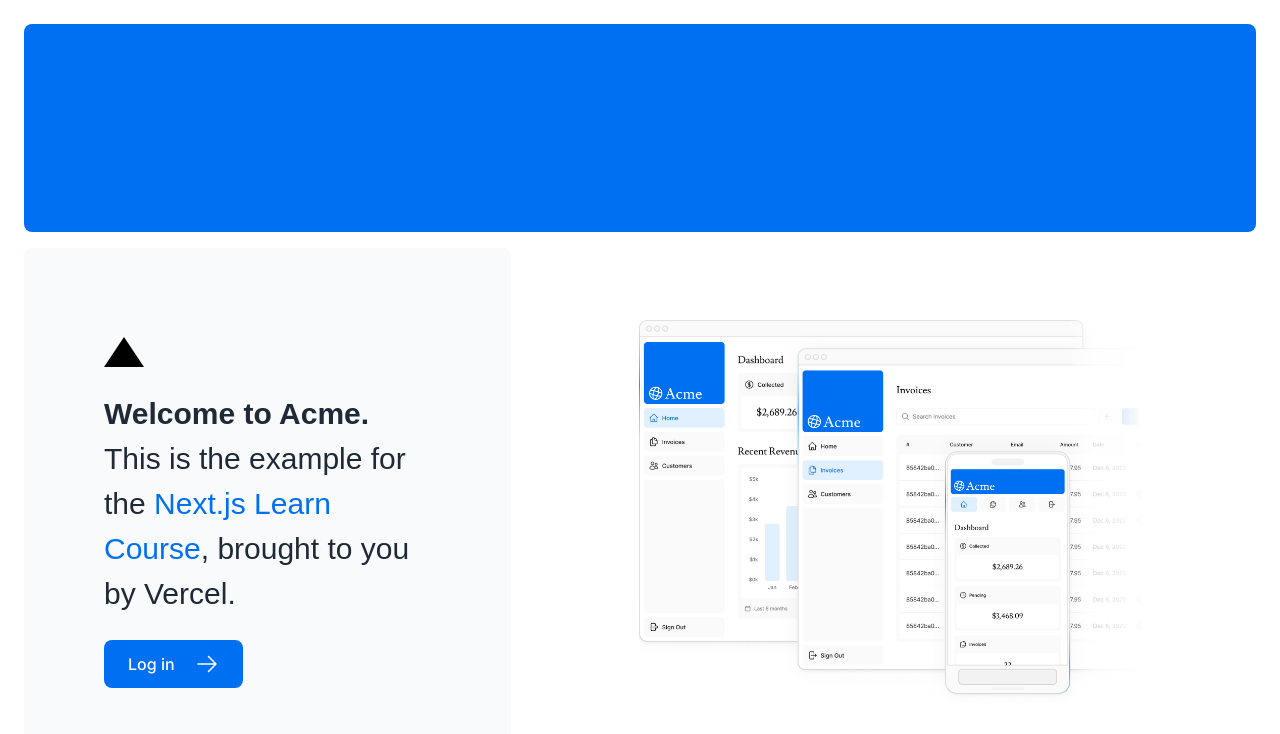
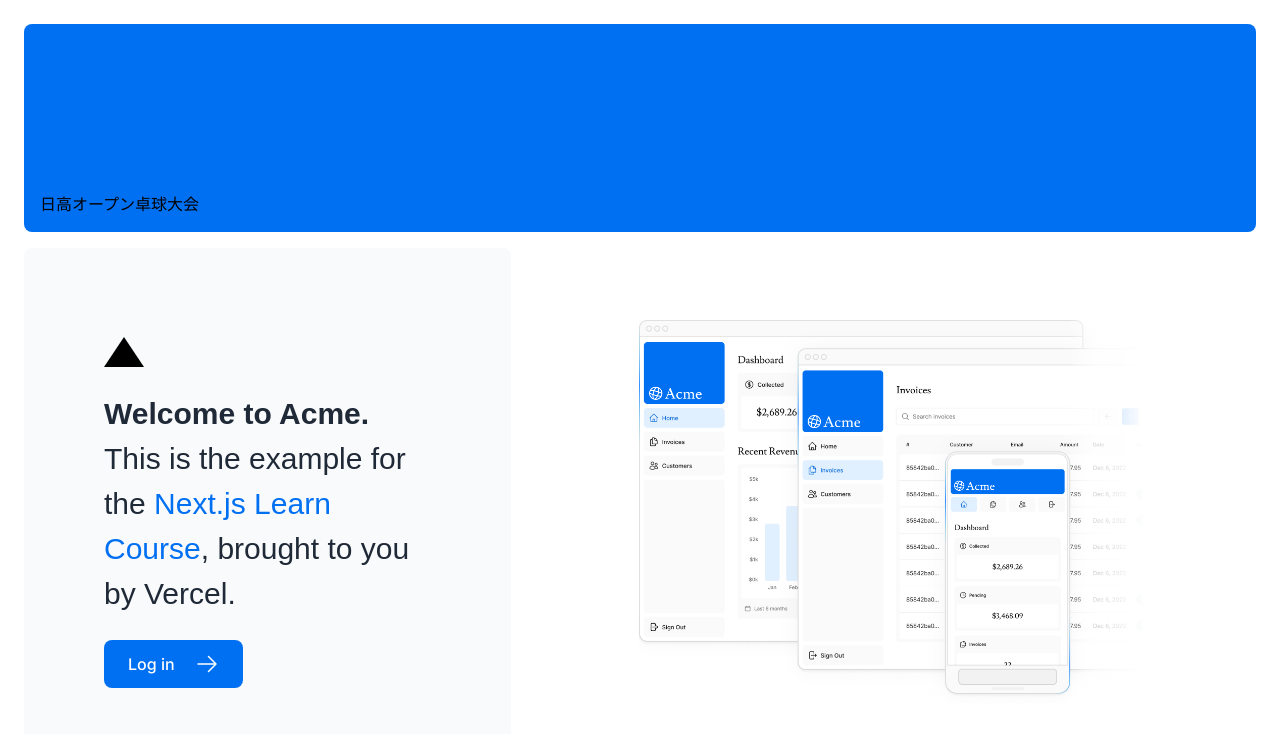
Before and after one commit to mkApproach/nextjs-reception, a Next.js app: page / in a window 1280 px wide. Shown: the top 734 px of the page. Built offline with nearby package versions, Linux system fonts and the light colour scheme; a web font is replaced by a local one.

Commit message:
firstCommit

```diff
--- a/app/login/page.tsx
+++ b/app/login/page.tsx
@@ -7,7 +7,7 @@ export default function LoginPage() {
       <div className="relative mx-auto flex w-full max-w-[400px] flex-col space-y-2.5 p-4 md:-mt-32">
         <div className="flex h-20 w-full items-end rounded-lg bg-blue-500 p-3 md:h-36">
           <div className="w-32 text-white md:w-36">
-           {/* <AcmeLogo />*/}
+           {'日高オープン卓球大会'}
           </div>
         </div>
         <LoginForm />
--- a/app/page.tsx
+++ b/app/page.tsx
@@ -10,7 +10,7 @@ export default function Page() {
   return (
     <main className="flex min-h-screen flex-col p-6">
       <div className="flex h-20 shrink-0 items-end rounded-lg bg-blue-500 p-4 md:h-52">
-        { /*<AcmeLogo />*/ }
+        { '日高オープン卓球大会' }
       </div>
 
       <div className="mt-4 flex grow flex-col gap-4 md:flex-row">
--- a/app/ui/dashboard/sidenav.tsx
+++ b/app/ui/dashboard/sidenav.tsx
@@ -12,7 +12,7 @@ export default function SideNav() {
         href="/"
       >
         <div className="w-32 text-white md:w-40">
-         {/* <AcmeLogo />*/}
+         {'日高オープン卓球大会'}
         </div>
       </Link>
       <div className="flex grow flex-row justify-between space-x-2 md:flex-col md:space-x-0 md:space-y-2">
```
